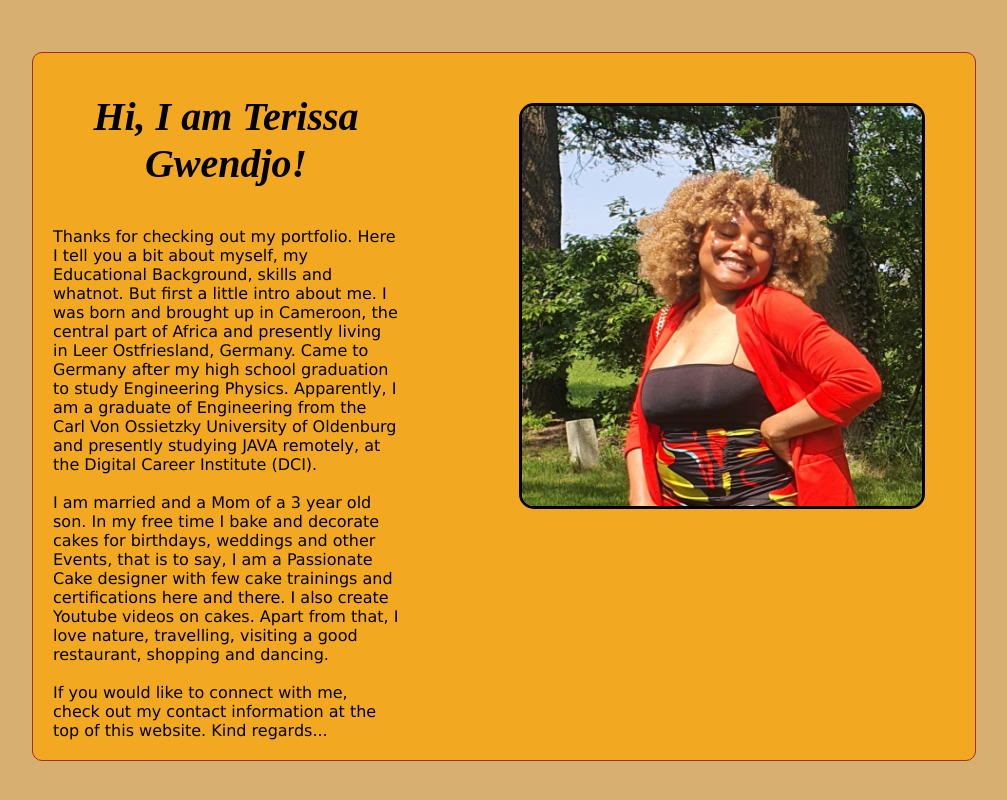
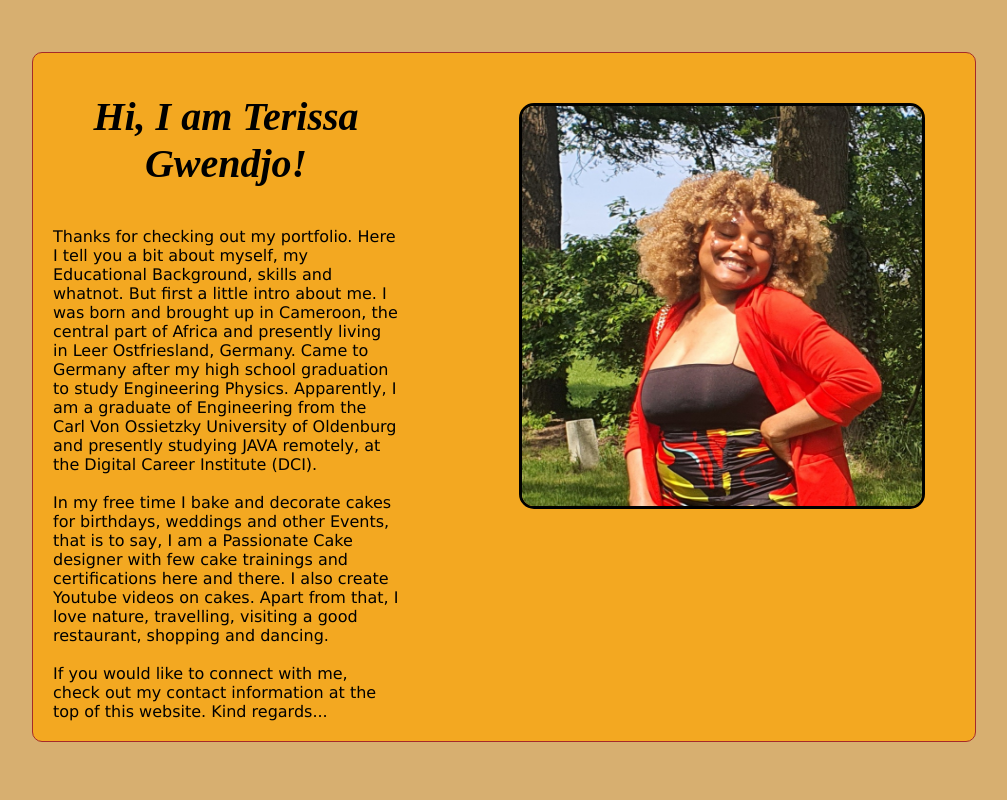
Before and after one commit to TerissaGwendjo/portfolio, a plain HTML site: page index.html in a window 1280 px wide. Shown: the part 304-1104 px from the top of the page, without its empty margins (136-1143 px from the left). Drawn offline with Linux system fonts and the light colour scheme; files whose address does not match are found by name.

Commit message:
changes in index file

```diff
--- a/index.html
+++ b/index.html
@@ -23,7 +23,7 @@
 
                 <section style="width: 500px;">
                     <h3 style="font-size: 40px; text-align: center;"><i>Hi, I am Terissa Gwendjo!</i></h3>
-                    <p style="font-family: Verdana, Geneva, Tahoma, sans-serif; margin: 20px;">Thanks for checking out my portfolio. Here I tell you a bit about myself, my Educational Background, skills and whatnot. But first a little intro about me. I was born and brought up in Cameroon, the central part of Africa and presently living in Leer Ostfriesland, Germany. Came to Germany after my high school graduation to study Engineering Physics. Apparently, I am a graduate of Engineering from the Carl Von Ossietzky University of Oldenburg and presently studying JAVA remotely, at the Digital Career Institute (DCI). <br><br> I am married and a Mom of a 3 year old son. In my free time I bake and decorate cakes for birthdays, weddings and other Events, that is to say, I am a Passionate Cake designer with few cake trainings and certifications here and there. I also create Youtube videos on cakes. Apart from that, I love nature, travelling, visiting a good restaurant, shopping and dancing. <br> <br> If you would like to connect with me, check out my contact information at the top of this website. Kind regards...</p>
+                    <p style="font-family: Verdana, Geneva, Tahoma, sans-serif; margin: 20px;">Thanks for checking out my portfolio. Here I tell you a bit about myself, my Educational Background, skills and whatnot. But first a little intro about me. I was born and brought up in Cameroon, the central part of Africa and presently living in Leer Ostfriesland, Germany. Came to Germany after my high school graduation to study Engineering Physics. Apparently, I am a graduate of Engineering from the Carl Von Ossietzky University of Oldenburg and presently studying JAVA remotely, at the Digital Career Institute (DCI). <br><br>In my free time I bake and decorate cakes for birthdays, weddings and other Events, that is to say, I am a Passionate Cake designer with few cake trainings and certifications here and there. I also create Youtube videos on cakes. Apart from that, I love nature, travelling, visiting a good restaurant, shopping and dancing. <br> <br> If you would like to connect with me, check out my contact information at the top of this website. Kind regards...</p>
                 </section>
                 <section class="imghome">
                     <img src="./pic2.jpg" alt="Terissa" style="width: 400px; height: 400px; margin: 50px; border:solid; border-radius: 15px ;">
```
Also changed, not shown: 1 other file.
